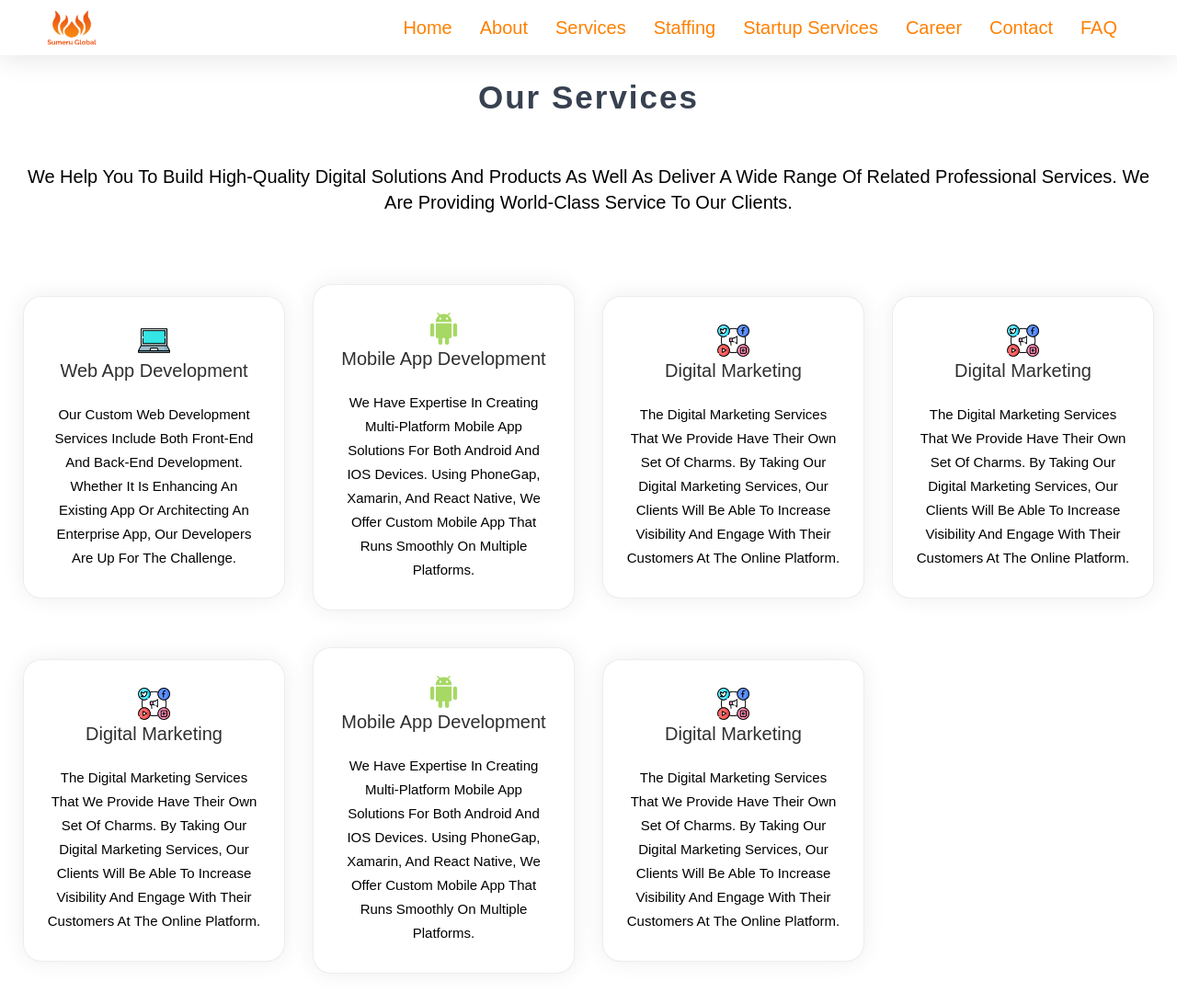
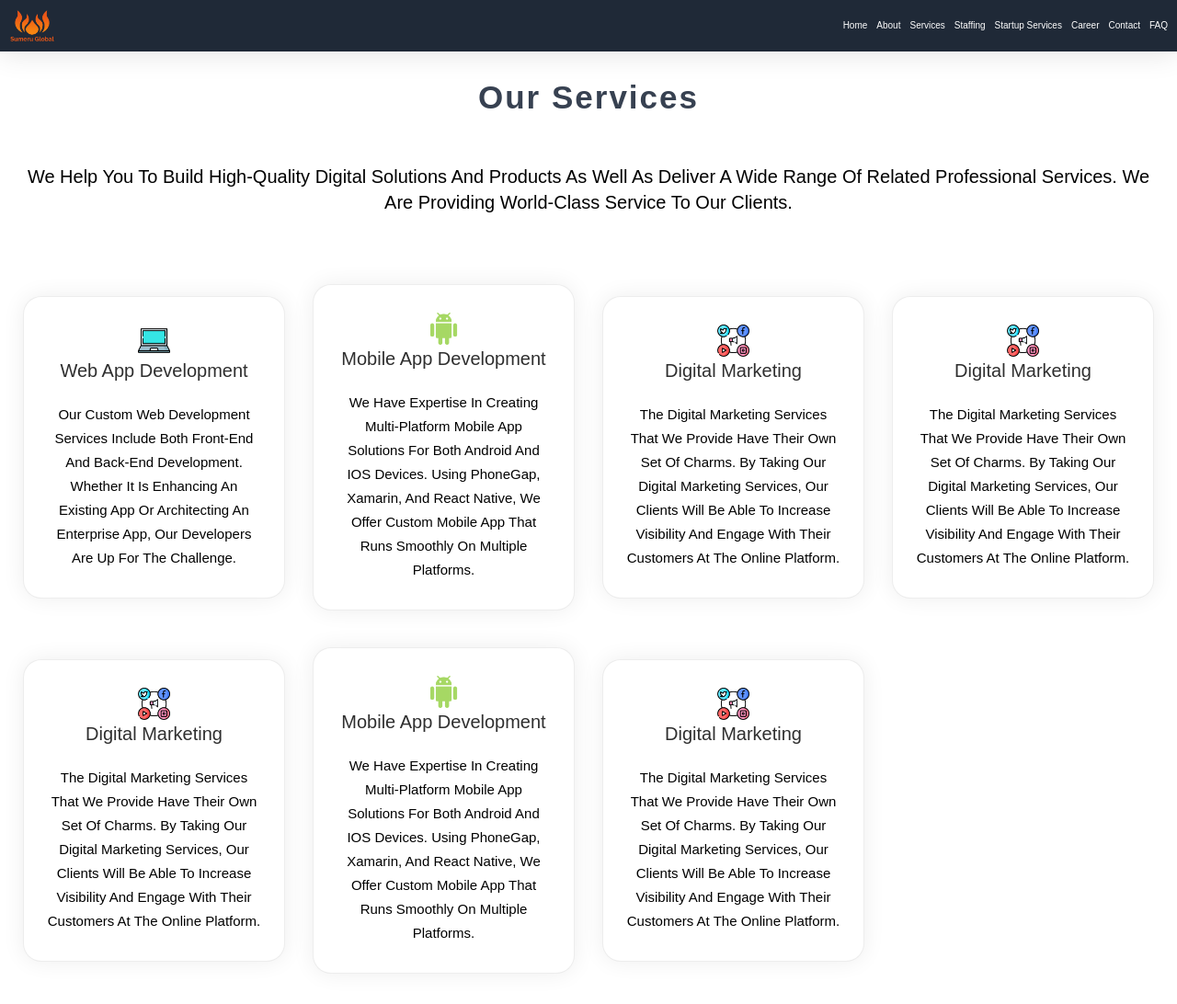
Before and after one commit to mudit088/Sumeru-Final, a website: page Services.html in a window 1280 px wide. Shown: the top 1092 px of the page at 92% size. Drawn offline with Linux system fonts and the light colour scheme.

Commit message:
updated nav

```diff
--- a/Services.html
+++ b/Services.html
@@ -11,24 +11,56 @@
 </head>
 <body>
 
-    <header class="header">
-        <a href="#" class="logo"><img src="./images/logo1.png" alt=""></a>
+  <header class="header bg-gray-800 text-white p-4">
+    <div class="">
+        <a href="#">
+            <img class="w-20 sm:w-24 md:w-32 lg:w-40 xl:w-48" src="./images/logo1.png" alt="">
+        </a>
+
+        </div>
+
+      <button class="block lg:hidden" id="menu-toggle" aria-label="Toggle navigation menu" title="Toggle navigation menu">
+
+        <!-- Menu Icon (hamburger) -->
+        <svg id="menu-icon" class="w-6 h-6" fill="none" stroke="currentColor" viewBox="0 0 24 24" xmlns="http://www.w3.org/2000/svg">
+          <path stroke-linecap="round" stroke-linejoin="round" stroke-width="2" d="M4 6h16M4 12h16m-7 6h7"></path>
+        </svg>
+
+        <!-- Close Icon (cross) -->
+        <svg id="close-icon" class="w-6 h-6 hidden" fill="none" stroke="currentColor" viewBox="0 0 24 24" xmlns="http://www.w3.org/2000/svg">
+          <path stroke-linecap="round" stroke-linejoin="round" stroke-width="2" d="M6 18L18 6M6 6l12 12"></path>
+        </svg>
+
+      </button>
+
+      <nav class="hidden sm:flex">
+        <ul class="flex space-x-4">
+          <li><a href="Index.html" class="hover:text-gray-400">home</a></li>
+          <li><a href="About.html" class="hover:text-gray-400">about</a></li>
+          <li><a href="Services.html" class="hover:text-gray-400">services</a></li>
+          <li><a href="#Staffing" class="hover:text-gray-400">Staffing</a></li>
+          <li><a href="#Startup" class="hover:text-gray-400">Startup Services</a></li>
+          <li><a href="careers.html" class="hover:text-gray-400">career</a></li>
+          <li><a href="#contact" class="hover:text-gray-400">contact</a></li>
+          <li><a href="#faq" class="hover:text-gray-400">FAQ</a></li>
+        </ul>
+      </nav>
 
 
-        <nav class="navbar">
-            <ul>
-                <li ><a href="index.html">home</a></li>
-                <li><a href="About.html">about</a></li>
-                <li><a href="Services.html">services</a></li>
-                <li><a href="#Staffing">Staffing</a></li>
-                <li><a href="#Startup ">Startup Services</a></li>
-                <li><a href="careers.html">career</a></li>
-                <li><a href="#contact">contact</a></li>
-                <li><a href="#faq">FAQ</a></li>
-            </ul>
-        </nav>
-    </header>
-
+    <!-- Mobile Menu -->
+    <nav id="mobile-menu" class="hidden lg:hidden bg-gray-800">
+      <ul class="flex flex-col space-y-2 p-4 pt-36">
+        <li><a href="Index.html" class="hover:text-gray-400">home</a></li>
+        <li><a href="About.html" class="hover:text-gray-400">about</a></li>
+        <li><a href="Services.html" class="hover:text-gray-400">services</a></li>
+        <li><a href="#Staffing" class="hover:text-gray-400">Staffing</a></li>
+        <li><a href="#Startup" class="hover:text-gray-400">Startup Services</a></li>
+        <li><a href="careers.html" class="hover:text-gray-400">career</a></li>
+        <li><a href="#contact" class="hover:text-gray-400">contact</a></li>
+        <li><a href="#faq" class="hover:text-gray-400">FAQ</a></li>
+      </ul>
+    </nav>
+  </header>
    <div class="h-full w-screen mt-36">
 
 
--- a/css/style.css
+++ b/css/style.css
@@ -46,6 +46,7 @@ body{
     border-top: .4rem solid #00bfff;
     border-left: .4rem solid #00bfff;
 }
+
 
 .heading::before, .clients .section-header h2::before, .section-head h1::before, .testimonials .section-header h2::before, .section-head-1 h4::before{
     top: 5.8rem;
@@ -130,7 +131,7 @@ body{
 }
 
 /* Adjust for smaller mobile screens (max-width: 767px) */
-@media (max-width: 767px) {
+/* @media (max-width: 767px) {
     .header {
         padding: 0.5rem 1rem;
         background-color: rgba(255, 255, 255, 0.9); /* More opaque background on small screens */
@@ -148,7 +149,7 @@ body{
     .navbar ul li {
         margin-bottom: 0.5rem; /* Add spacing between menu items */
     }
-}
+} */
 
 
 .header .logo img{
@@ -423,7 +424,7 @@ body{
 .pt-5 .container .row .section-head p{
     font-size: 2rem;
     color: #848383;
-    padding: 1rem 0;
+
 }
   .section-head{
     margin-bottom: 60px;
--- a/tailwind.config.js
+++ b/tailwind.config.js
@@ -5,6 +5,7 @@ module.exports = {
     './components/**/*.{html,js}',
     './index.html',
     './Services.html',
+    './About.html',
   ],
   theme: {
     extend: {},
```
Also changed, not shown: About.html (+49 -15 lines), index.html (+16 -9 lines), js/main.js (+6 -2 lines).
